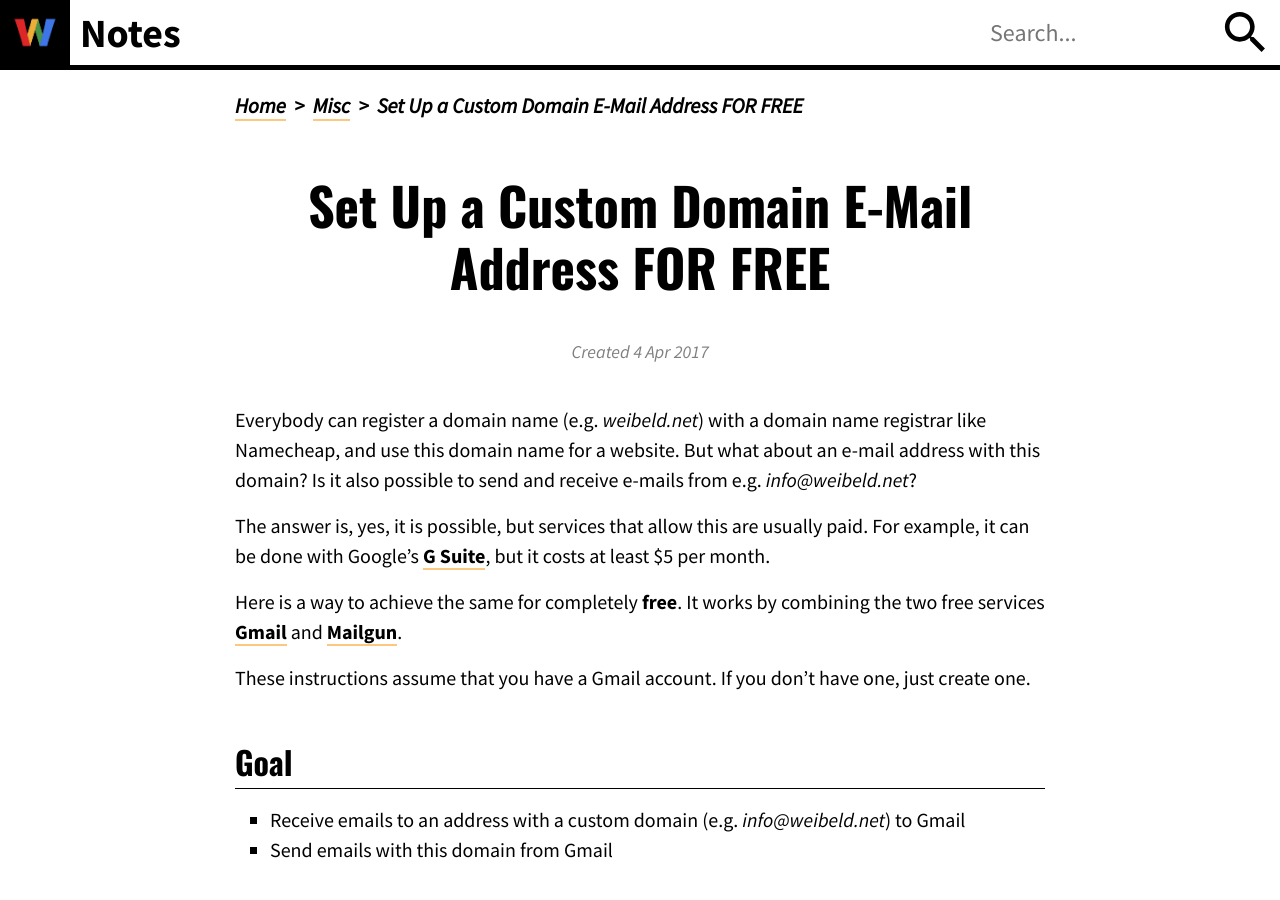
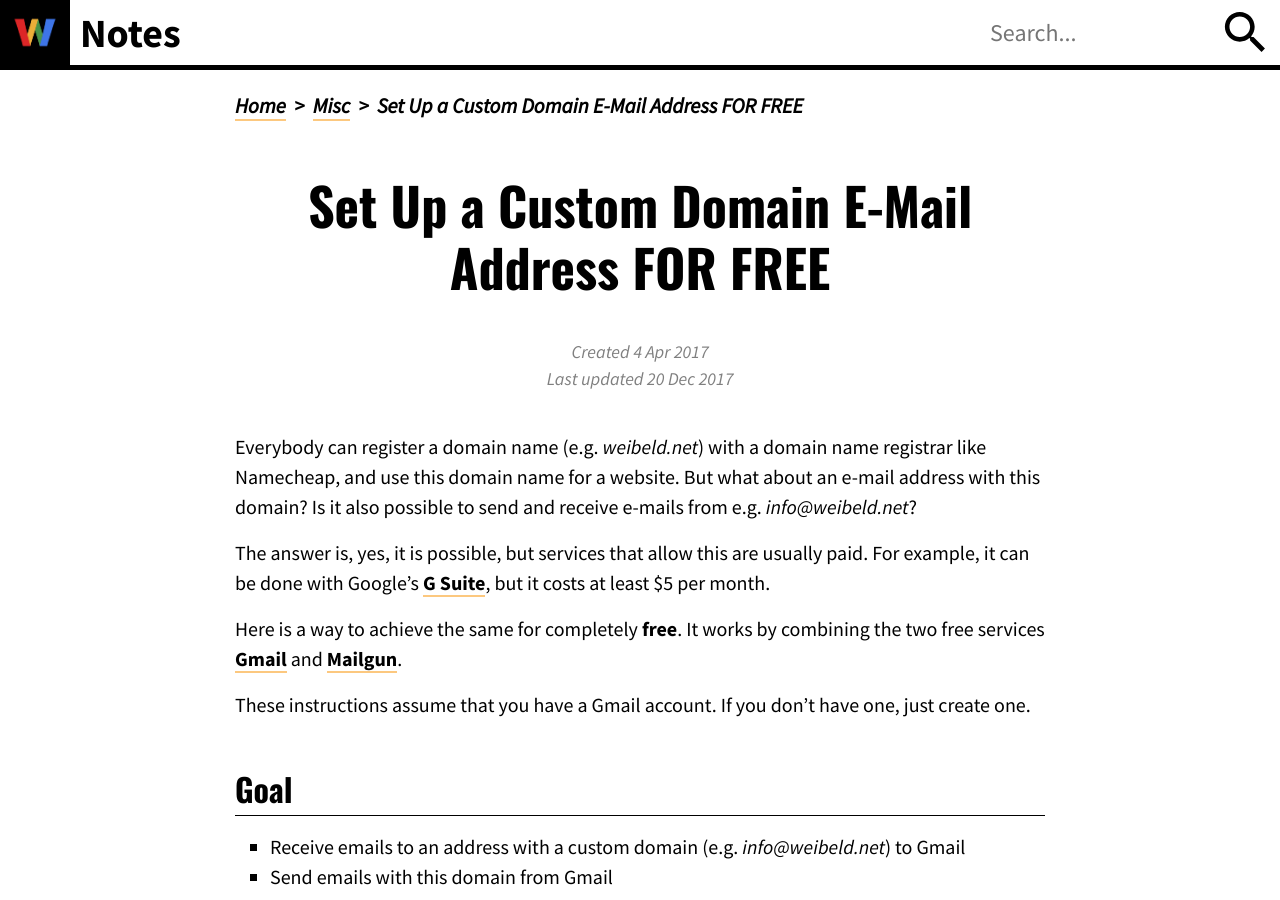
Before and after one commit to weibeld/OLD-weibeld-notes, a Jekyll site: the page built from _misc/email-with-custom-domain.md, in a window 1280 px wide and 900 px high. Built offline with Jekyll 4.4.1, drawn with Linux system fonts in a browser that asks for light colours; some web fonts are replaced.

Commit message:
Add "last updated" date

```diff
--- a/_misc/email-with-custom-domain.md
+++ b/_misc/email-with-custom-domain.md
@@ -2,7 +2,7 @@
 title:  Set Up a Custom Domain E-Mail Address FOR FREE
 author: Daniel Weibel
 date:   4 April 2017
-last_updated: 4 April 2017
+last_updated: 20 December 2017
 ---
 
 Everybody can register a domain name (e.g. *weibeld.net*) with a domain name registrar like Namecheap, and use this domain name for a website. But what about an e-mail address with this domain? Is it also possible to send and receive e-mails from e.g. *info@weibeld.net*?
```
